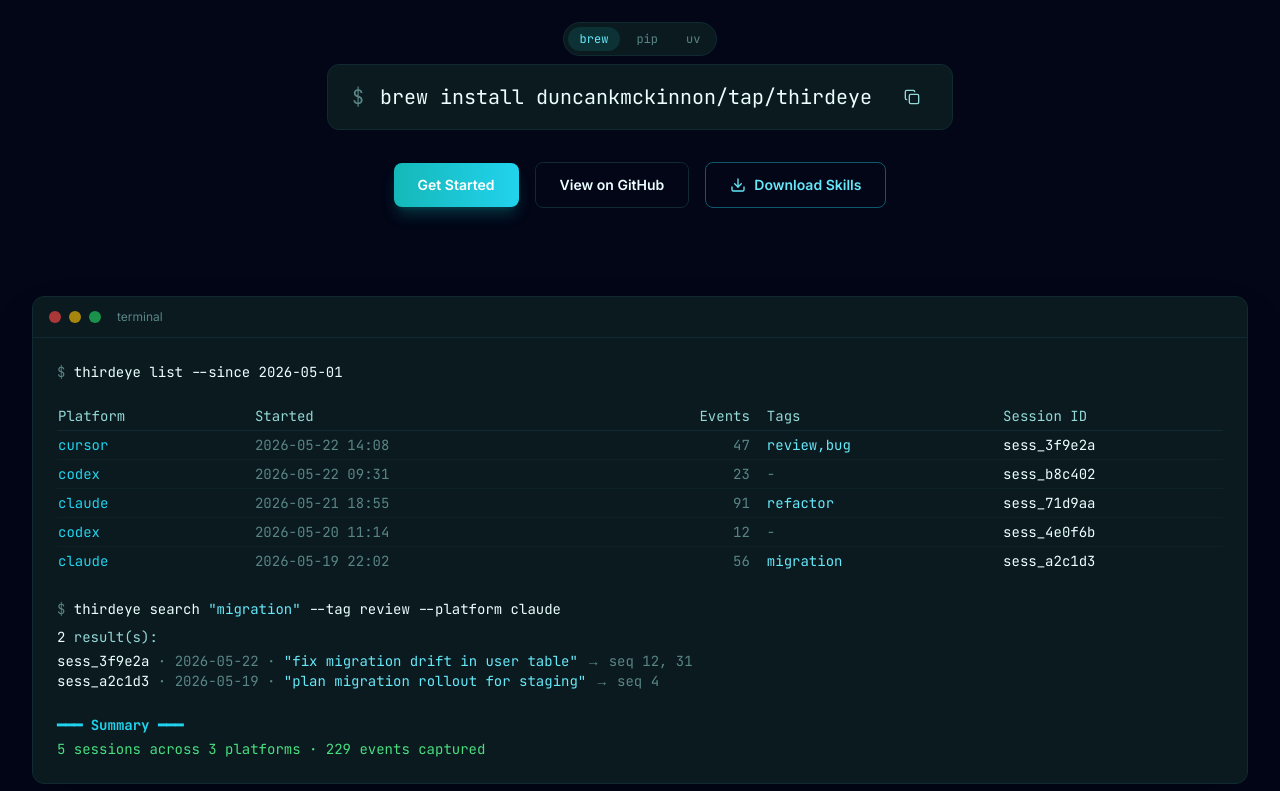
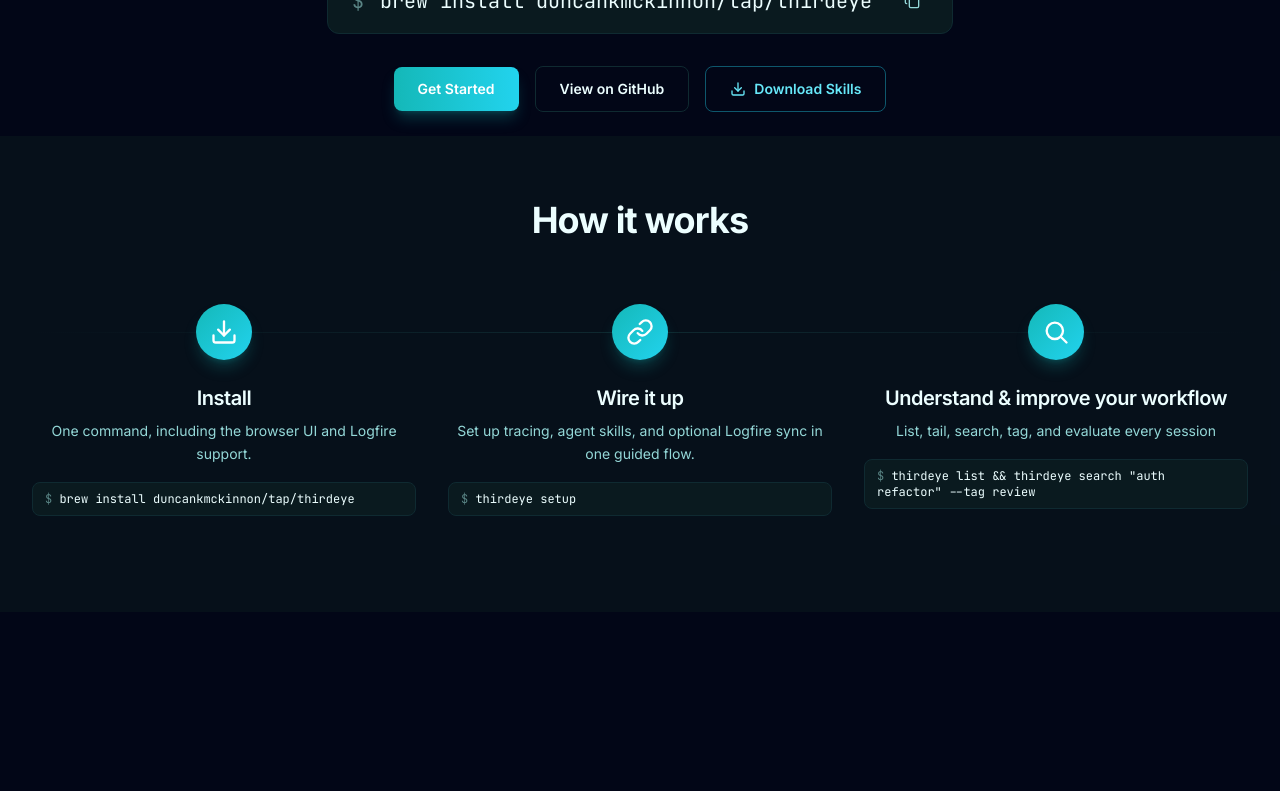
Before and after one commit to duncankmckinnon/thrdi-web, a Next.js app: page / in a window 1280 px wide. Shown: the part 1000-1791 px from the top of the page. Built offline with nearby package versions, Linux system fonts and the light colour scheme; no server answers.

Commit message:
Move how it works directly below hero

```diff
--- a/app/(marketing)/page.tsx
+++ b/app/(marketing)/page.tsx
@@ -14,10 +14,8 @@
 export default function LandingPage() {
   return (
     <>
-      <section className="py-24">
-        <Hero />
-      </section>
-      <section className="py-20 bg-brand-bg-secondary/50">
+      <Hero />
+      <section className="bg-brand-bg-secondary/50">
         <HowItWorks />
       </section>
       <section className="py-20">
--- a/components/landing/hero.tsx
+++ b/components/landing/hero.tsx
@@ -5,7 +5,7 @@
 
 export function Hero() {
   return (
-    <section className="relative overflow-hidden px-6 py-24 sm:py-32 lg:px-8">
+    <section className="relative overflow-hidden px-6 pb-0 pt-24 sm:pt-32 lg:px-8">
       <style>{`
         @keyframes heroLineIn {
           from { opacity: 0; transform: translateY(20px); filter: blur(8px); }
@@ -85,108 +85,6 @@
           <GitHubStars />
         </div>
       </div>
-
-      {/* Terminal mockup */}
-      <div className="hero-fade mx-auto mt-16 max-w-6xl xl:max-w-7xl">
-        <div className="overflow-hidden rounded-xl border border-brand-bg-tertiary bg-brand-bg-secondary shadow-2xl">
-          {/* Terminal header */}
-          <div className="flex items-center gap-2 border-b border-brand-bg-tertiary px-4 py-3">
-            <div className="h-3 w-3 rounded-full bg-red-500/70" />
-            <div className="h-3 w-3 rounded-full bg-yellow-500/70" />
-            <div className="h-3 w-3 rounded-full bg-green-500/70" />
-            <span className="ml-2 text-xs text-brand-text-muted">terminal</span>
-          </div>
-
-          {/* Terminal content */}
-          <div className="p-6 font-mono text-xs sm:text-sm leading-relaxed overflow-x-auto">
-            {/* Command */}
-            <div className="text-brand-text-primary">
-              <span className="text-brand-text-muted">$</span> thirdeye list --since 2026-05-01
-            </div>
-
-            {/* Session table */}
-            <div className="mt-5">
-              <table className="w-full border-collapse text-left whitespace-nowrap">
-                <thead>
-                  <tr className="border-b border-brand-bg-tertiary text-brand-text-secondary">
-                    <th className="py-1 pr-4 font-normal">Platform</th>
-                    <th className="py-1 pr-4 font-normal">Started</th>
-                    <th className="py-1 pr-4 font-normal text-right">Events</th>
-                    <th className="py-1 pr-4 font-normal">Tags</th>
-                    <th className="py-1 font-normal">Session ID</th>
-                  </tr>
-                </thead>
-                <tbody>
-                  <tr className="border-b border-brand-bg-tertiary/50">
-                    <td className="py-1 pr-4 text-brand-accent-secondary">cursor</td>
-                    <td className="py-1 pr-4 text-brand-text-muted">2026-05-22 14:08</td>
-                    <td className="py-1 pr-4 text-brand-text-muted text-right">47</td>
-                    <td className="py-1 pr-4 text-brand-accent-tertiary">review,bug</td>
-                    <td className="py-1 text-brand-text-primary">sess_3f9e2a</td>
-                  </tr>
-                  <tr className="border-b border-brand-bg-tertiary/50">
-                    <td className="py-1 pr-4 text-brand-accent-secondary">codex</td>
-                    <td className="py-1 pr-4 text-brand-text-muted">2026-05-22 09:31</td>
-                    <td className="py-1 pr-4 text-brand-text-muted text-right">23</td>
-                    <td className="py-1 pr-4 text-brand-text-muted">-</td>
-                    <td className="py-1 text-brand-text-primary">sess_b8c402</td>
-                  </tr>
-                  <tr className="border-b border-brand-bg-tertiary/50">
-                    <td className="py-1 pr-4 text-brand-accent-secondary">claude</td>
-                    <td className="py-1 pr-4 text-brand-text-muted">2026-05-21 18:55</td>
-                    <td className="py-1 pr-4 text-brand-text-muted text-right">91</td>
-                    <td className="py-1 pr-4 text-brand-accent-tertiary">refactor</td>
-                    <td className="py-1 text-brand-text-primary">sess_71d9aa</td>
-                  </tr>
-                  <tr className="border-b border-brand-bg-tertiary/50">
-                    <td className="py-1 pr-4 text-brand-accent-secondary">codex</td>
-                    <td className="py-1 pr-4 text-brand-text-muted">2026-05-20 11:14</td>
-                    <td className="py-1 pr-4 text-brand-text-muted text-right">12</td>
-                    <td className="py-1 pr-4 text-brand-text-muted">-</td>
-                    <td className="py-1 text-brand-text-primary">sess_4e0f6b</td>
-                  </tr>
-                  <tr>
-                    <td className="py-1 pr-4 text-brand-accent-secondary">claude</td>
-                    <td className="py-1 pr-4 text-brand-text-muted">2026-05-19 22:02</td>
-                    <td className="py-1 pr-4 text-brand-text-muted text-right">56</td>
-                    <td className="py-1 pr-4 text-brand-accent-tertiary">migration</td>
-                    <td className="py-1 text-brand-text-primary">sess_a2c1d3</td>
-                  </tr>
-                </tbody>
-              </table>
-            </div>
-
-            {/* Follow-up search command */}
-            <div className="mt-6 text-brand-text-primary">
-              <span className="text-brand-text-muted">$</span> thirdeye search{" "}
-              <span className="text-brand-accent-tertiary">&quot;migration&quot;</span> --tag review --platform claude
-            </div>
-            <div className="mt-2 text-brand-text-secondary">
-              <span className="text-brand-text-primary">2</span> result(s):
-            </div>
-            <div className="mt-1 text-brand-text-muted">
-              {"  "}
-              <span className="text-brand-text-primary">sess_3f9e2a</span> ·{" "}
-              <span className="text-brand-text-muted">2026-05-22</span> ·{" "}
-              <span className="text-brand-accent-tertiary">&quot;fix migration drift in user table&quot;</span> → seq 12, 31
-            </div>
-            <div className="text-brand-text-muted">
-              {"  "}
-              <span className="text-brand-text-primary">sess_a2c1d3</span> ·{" "}
-              <span className="text-brand-text-muted">2026-05-19</span> ·{" "}
-              <span className="text-brand-accent-tertiary">&quot;plan migration rollout for staging&quot;</span> → seq 4
-            </div>
-
-            {/* Summary */}
-            <div className="mt-6">
-              <div className="text-cyan-400 font-bold">━━━ Summary ━━━</div>
-              <div className="mt-1 text-green-400">
-                {"  "}5 sessions across 3 platforms · 229 events captured
-              </div>
-            </div>
-          </div>
-        </div>
-      </div>
     </section>
   );
 }
--- a/components/landing/how-it-works.tsx
+++ b/components/landing/how-it-works.tsx
@@ -44,7 +44,7 @@
 
 export function HowItWorks() {
   return (
-    <section className="px-6 py-24 lg:px-8">
+    <section className="px-6 pb-24 pt-16 lg:px-8">
       <div className="mx-auto max-w-5xl lg:max-w-6xl xl:max-w-7xl 2xl:max-w-[96rem]">
         <div className="text-center">
           <h2 className="text-3xl font-bold sm:text-4xl">How it works</h2>
```
